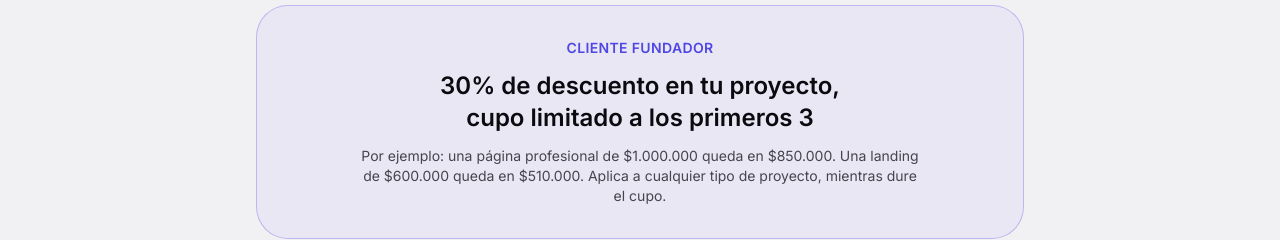
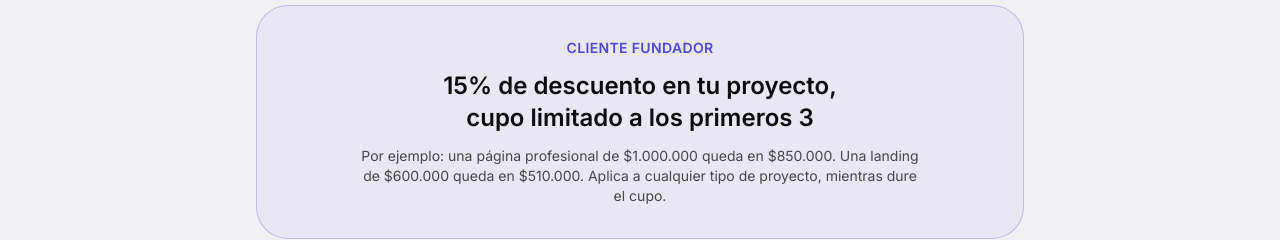
Before and after one commit to jher-ing/jhervaw, a Next.js app: page /precios in a window 1280 px wide. Shown: the part 620-860 px from the top of the page. Built offline with nearby package versions, Linux system fonts and the light colour scheme.

Commit message:
fix: el descuento de cliente fundador es del 15 %
Co-Authored-By: Claude Opus 5.5 <noreply@anthropic.com>

```diff
--- a/src/app/precios/page.tsx
+++ b/src/app/precios/page.tsx
@@ -109,7 +109,7 @@ export default function PreciosPage() {
             Cliente fundador
           </p>
           <p className="text-xl font-semibold text-balance sm:text-2xl">
-            30% de descuento en tu proyecto, cupo limitado a los primeros 3
+            15% de descuento en tu proyecto, cupo limitado a los primeros 3
           </p>
           <p className="max-w-xl text-sm text-text-secondary text-pretty">
             Por ejemplo: una página profesional de $1.000.000 queda en $850.000. Una landing de
```
